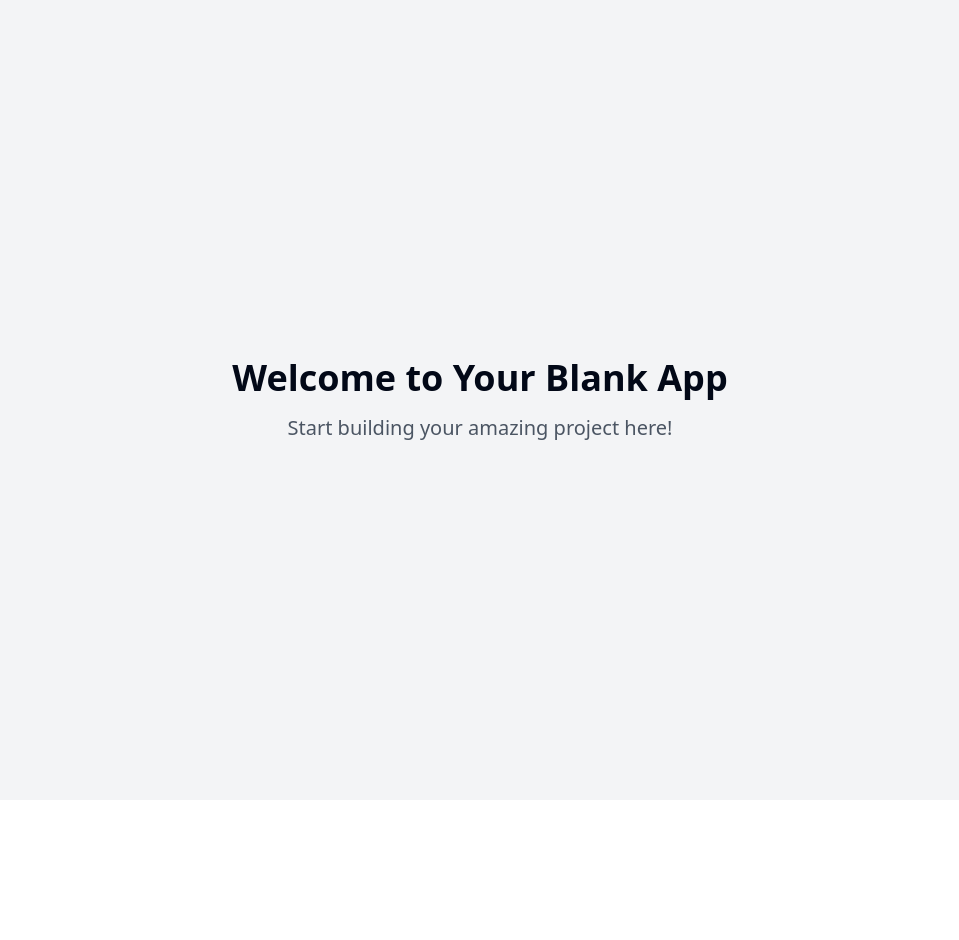
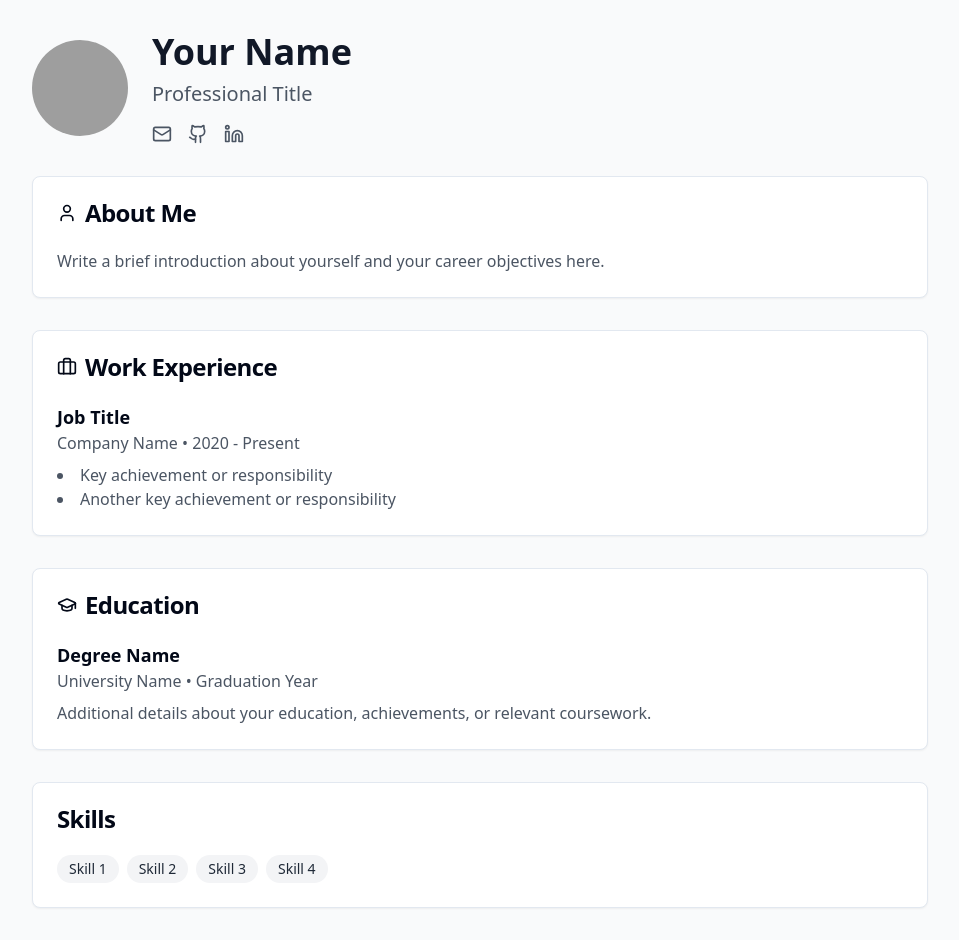
Before and after one commit to gregorydelacruz/gregorydelacruz.resume.github.io, a React (Vite) app: page / in a window 1280 px wide. Shown: the whole page, without its empty margins (160-1119 px from the left). Before the commit the page ends 800 px from the top, so only its background shows below. Built offline with nearby package versions, Linux system fonts and the light colour scheme; grey boxes are pictures that could not be loaded.

Commit message:
Create resume webpage
Implemented a new webpage for the user's resume as requested.
[skip gpt_engineer]

```diff
--- a/src/pages/Index.tsx
+++ b/src/pages/Index.tsx
@@ -1,11 +1,108 @@
-// Update this page (the content is just a fallback if you fail to update the page)
+import { Avatar, AvatarFallback, AvatarImage } from "@/components/ui/avatar";
+import { Card, CardContent, CardHeader, CardTitle } from "@/components/ui/card";
+import { Briefcase, GraduationCap, Mail, User, Github, Linkedin } from "lucide-react";
 
 const Index = () => {
   return (
-    <div className="min-h-screen flex items-center justify-center bg-gray-100">
-      <div className="text-center">
-        <h1 className="text-4xl font-bold mb-4">Welcome to Your Blank App</h1>
-        <p className="text-xl text-gray-600">Start building your amazing project here!</p>
+    <div className="min-h-screen bg-gray-50 py-8 px-4 sm:px-6 lg:px-8">
+      {/* Header Section */}
+      <div className="max-w-4xl mx-auto">
+        <div className="flex flex-col sm:flex-row items-center gap-6 mb-8">
+          <Avatar className="h-24 w-24">
+            <AvatarImage src="/placeholder.svg" alt="Profile Picture" />
+            <AvatarFallback>
+              <User className="h-12 w-12" />
+            </AvatarFallback>
+          </Avatar>
+          <div className="text-center sm:text-left">
+            <h1 className="text-4xl font-bold text-gray-900">Your Name</h1>
+            <p className="text-xl text-gray-600 mt-2">Professional Title</p>
+            <div className="flex gap-4 mt-4 justify-center sm:justify-start">
+              <a href="mailto:your.email@example.com" className="text-gray-600 hover:text-gray-900">
+                <Mail className="h-5 w-5" />
+              </a>
+              <a href="https://github.com" className="text-gray-600 hover:text-gray-900">
+                <Github className="h-5 w-5" />
+              </a>
+              <a href="https://linkedin.com" className="text-gray-600 hover:text-gray-900">
+                <Linkedin className="h-5 w-5" />
+              </a>
+            </div>
+          </div>
+        </div>
+
+        {/* About Section */}
+        <Card className="mb-8">
+          <CardHeader>
+            <CardTitle className="flex items-center gap-2">
+              <User className="h-5 w-5" />
+              About Me
+            </CardTitle>
+          </CardHeader>
+          <CardContent>
+            <p className="text-gray-600">
+              Write a brief introduction about yourself and your career objectives here.
+            </p>
+          </CardContent>
+        </Card>
+
+        {/* Experience Section */}
+        <Card className="mb-8">
+          <CardHeader>
+            <CardTitle className="flex items-center gap-2">
+              <Briefcase className="h-5 w-5" />
+              Work Experience
+            </CardTitle>
+          </CardHeader>
+          <CardContent className="space-y-6">
+            <div>
+              <h3 className="text-lg font-semibold">Job Title</h3>
+              <p className="text-gray-600">Company Name • 2020 - Present</p>
+              <ul className="list-disc list-inside mt-2 text-gray-600">
+                <li>Key achievement or responsibility</li>
+                <li>Another key achievement or responsibility</li>
+              </ul>
+            </div>
+          </CardContent>
+        </Card>
+
+        {/* Education Section */}
+        <Card className="mb-8">
+          <CardHeader>
+            <CardTitle className="flex items-center gap-2">
+              <GraduationCap className="h-5 w-5" />
+              Education
+            </CardTitle>
+          </CardHeader>
+          <CardContent className="space-y-6">
+            <div>
+              <h3 className="text-lg font-semibold">Degree Name</h3>
+              <p className="text-gray-600">University Name • Graduation Year</p>
+              <p className="text-gray-600 mt-2">
+                Additional details about your education, achievements, or relevant coursework.
+              </p>
+            </div>
+          </CardContent>
+        </Card>
+
+        {/* Skills Section */}
+        <Card>
+          <CardHeader>
+            <CardTitle>Skills</CardTitle>
+          </CardHeader>
+          <CardContent>
+            <div className="flex flex-wrap gap-2">
+              {["Skill 1", "Skill 2", "Skill 3", "Skill 4"].map((skill) => (
+                <span
+                  key={skill}
+                  className="bg-gray-100 text-gray-800 px-3 py-1 rounded-full text-sm"
+                >
+                  {skill}
+                </span>
+              ))}
+            </div>
+          </CardContent>
+        </Card>
       </div>
     </div>
   );
```
